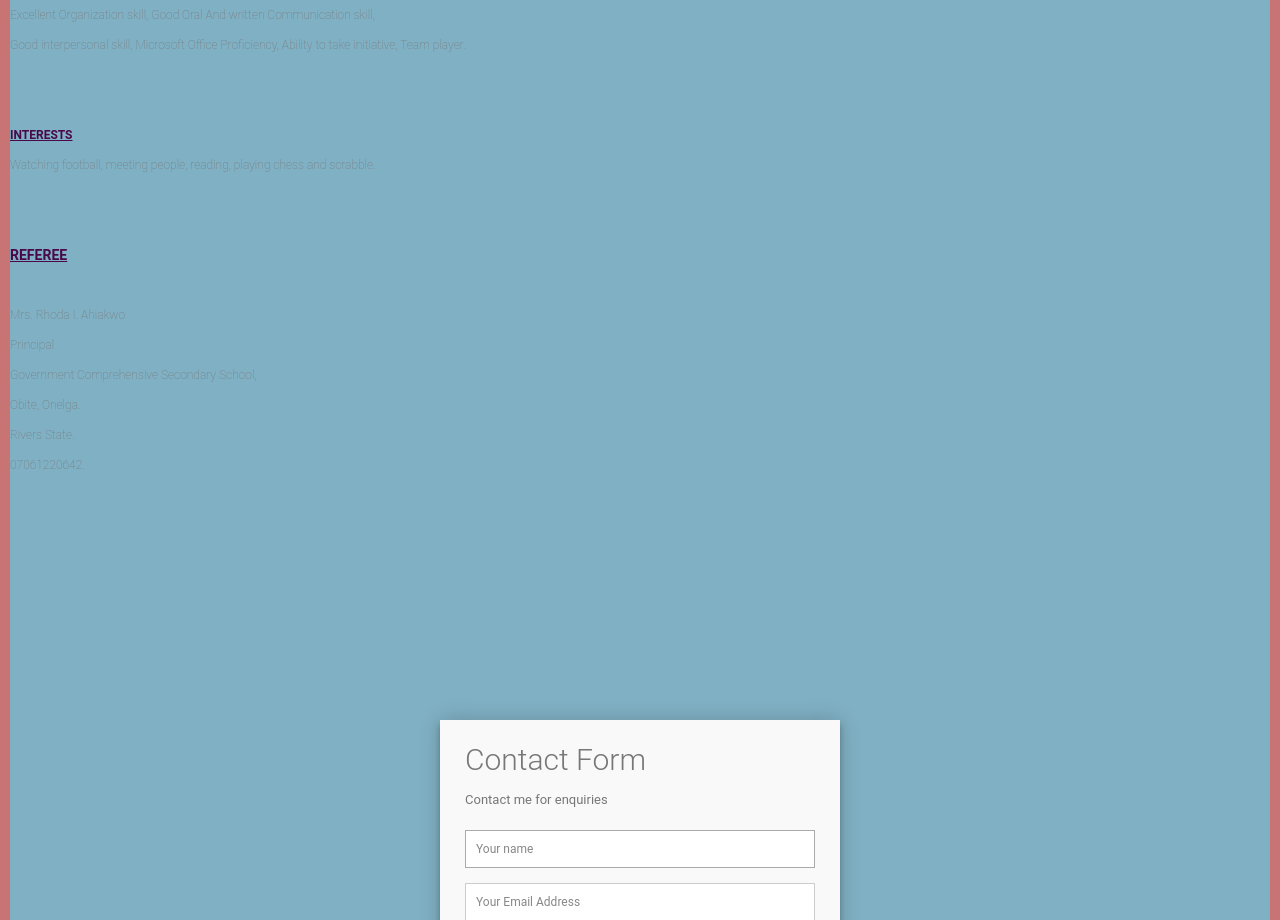
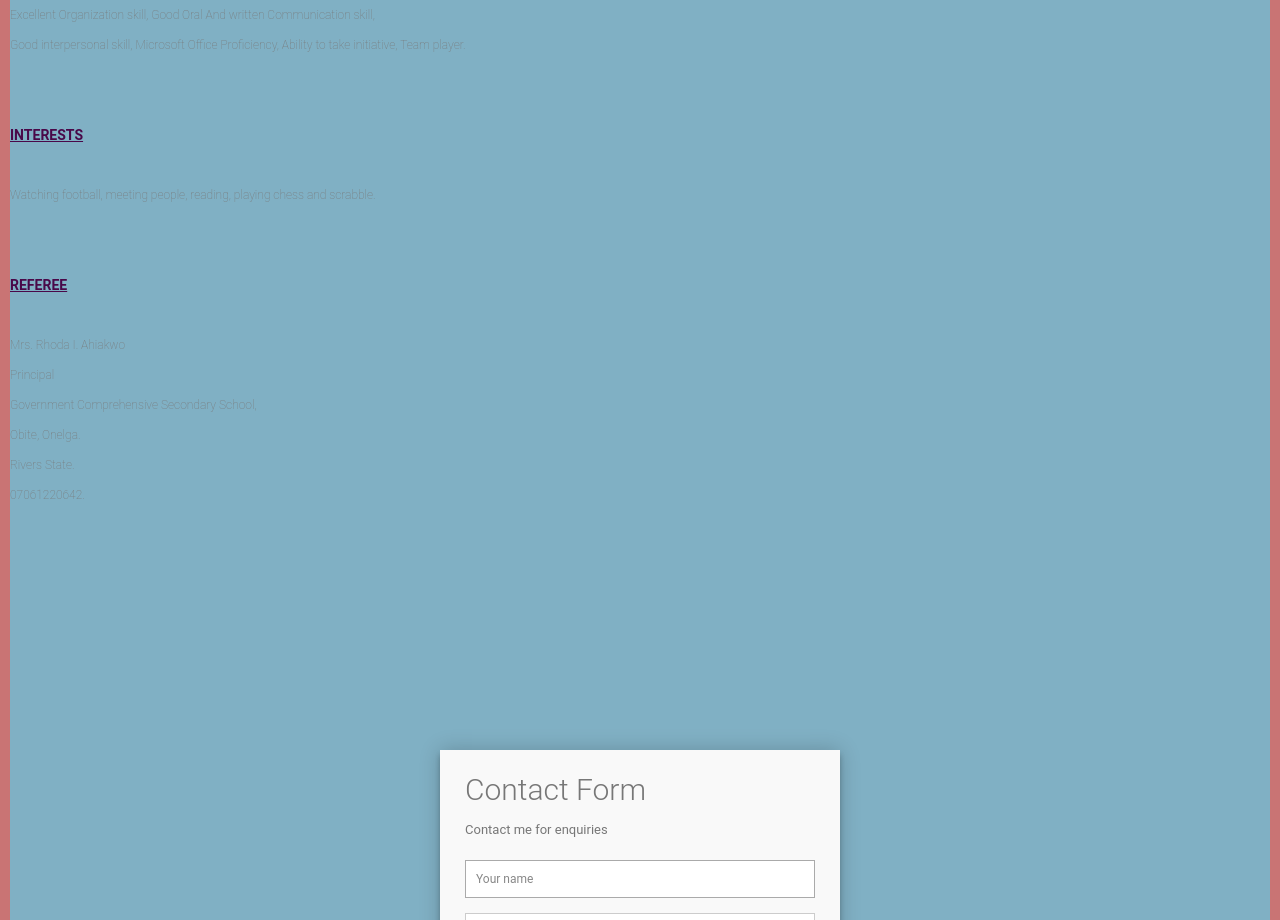
Before and after one commit to Cheunsam/Cheunsam.github.io, a plain HTML site: page index.html in a window 1280 px wide. Shown: the part 1900-2820 px from the top of the page. Drawn offline with Linux system fonts and the light colour scheme.

Commit message:
Update index.html

```diff
--- a/index.html
+++ b/index.html
@@ -48,7 +48,7 @@
 
     <h3><strong><u>SKILLS</u></strong></h3><br>
     Excellent Organization skill, Good Oral And written Communication skill, <br> Good interpersonal skill, Microsoft Office Proficiency, Ability to take initiative, Team player. <br><br><br>
-    <strong><u>INTERESTS</u></strong> <br>
+    <h3><strong><u>INTERESTS</u></strong></h3><br>
     Watching football, meeting people, reading, playing chess and scrabble. <br><br><br>
     <h3><strong><u>REFEREE</u></strong></h3><br>
     Mrs. Rhoda I. Ahiakwo <br> Principal <br> Government Comprehensive Secondary School, <br> Obite, Onelga. <br>
```
